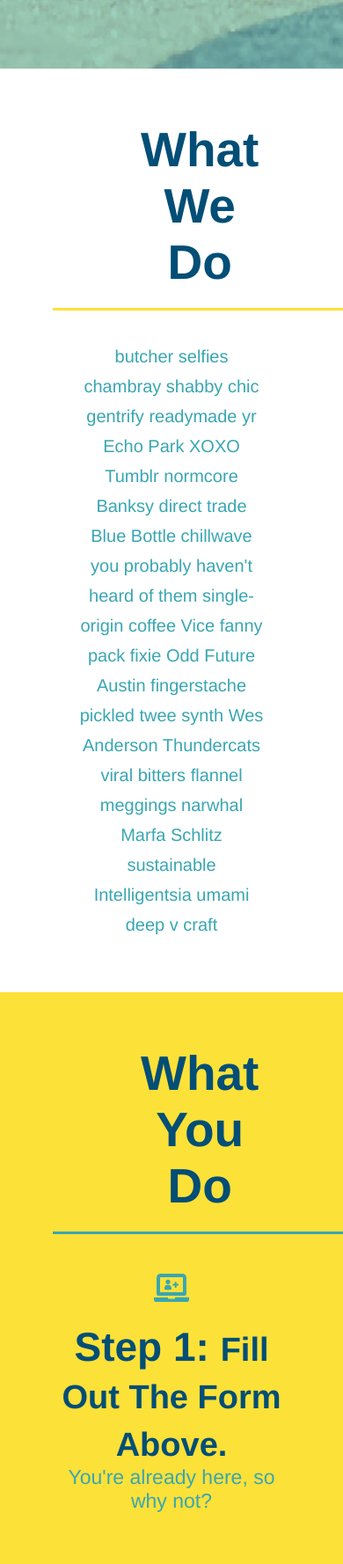
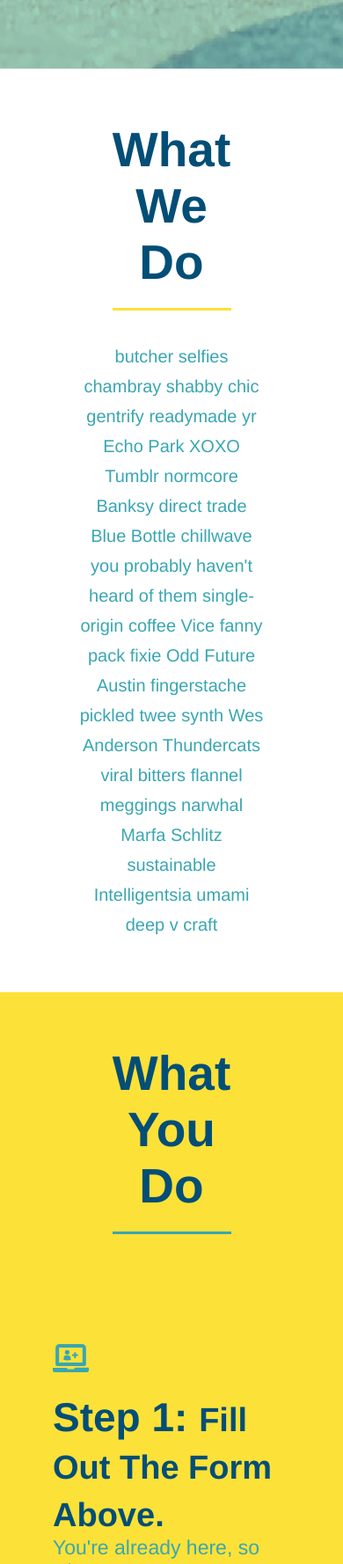
Before and after one commit to geicibarham/run-buddy, a plain HTML site: page index.html in a window 390 px wide. Shown: the part 1866-3644 px from the top of the page at 88% size. Drawn offline with Linux system fonts and the light colour scheme.

Commit message:
adding flexboxes and making site more mobile friendy

```diff
--- a/assets/css/style.css
+++ b/assets/css/style.css
@@ -145,10 +145,6 @@ margin: 5px 0 15px 0;
     font-size: 16px;
   }
 
-  .intro{
-      text-align: center;
-  }
-
 
 
   .intro p {
@@ -157,10 +153,11 @@ line-height: 1.7;
   width: 80%;
   font-size: 20px;
   margin: 0 auto;
+  text-align: center;
   }
 
   .steps {
-      text-align: center;
+
       background: #fce138;
   }
 .steps div {
@@ -184,11 +181,12 @@ line-height: 1.7;
     font-size: 38px;
 }
   .section-title {
+      padding-bottom: 20px;
+      text-align: center;
+      margin: 0 auto 35px auto;
+      width: 50%;
     font-size: 55px;
     color: #024e76;
-    margin-bottom: 35px;
-    padding: 0 100px 20px 100px;
-    display: inline-block;
     border-bottom: 3px solid;
   }
 
@@ -201,7 +199,7 @@ line-height: 1.7;
   }
 
 .trainers {
-text-align: center;
+
 }
 .trainer {
     width: 900px;
@@ -243,9 +241,12 @@ line-height: 1.3;
     .text-right {
     text-align: right;
     }
+    .flex-row {
+        display: flex;
+    }
     /*reach out styles start*/
         .contact {
-            text-align: center;
+
             background: #024e76;
           }
           .contact h2 {
--- a/index.html
+++ b/index.html
@@ -81,18 +81,29 @@
 
     <!-- What We Do Section -->
     <section id="what-we-do" class="intro">
-        <h2 class="section-title primary-border">What We Do</h2>
+        <!--Wrap every h2 with a class of "section-title in this div"-->
+        <div class="flex-row">
+            <h2 class="section-title primary-border">
+                What We Do</h2>
+        </div>
+        <div class="flex-row">
             <p>
                 butcher selfies chambray shabby chic gentrify readymade yr Echo Park XOXO Tumblr normcore Banksy direct
-            trade Blue Bottle chillwave you probably haven't heard of them single-origin coffee Vice fanny pack fixie
-            Odd Future Austin fingerstache pickled twee synth Wes Anderson Thundercats viral bitters flannel meggings
+                trade Blue Bottle chillwave you probably haven't heard of them single-origin coffee Vice fanny pack
+                fixie
+                Odd Future Austin fingerstache pickled twee synth Wes Anderson Thundercats viral bitters flannel
+                meggings
                 narwhal Marfa Schlitz sustainable Intelligentsia umami deep v craft
             </p>
+        </div>
     </section>
 
     <!-- What you do Section -->
     <section id="what-you-do" class="steps">
-        <h2 class="section-title secondary-border">What You Do</h2>
+        <div class="flex-row">
+            <h2 class="section-title secondary-border">
+                What You Do</h2>
+        </div>
 
         <div>
             <img src="./assets/images/step-1.svg" alt="" />
@@ -121,7 +132,11 @@
 
     <!-- Meet the trainers section -->
     <section id="your-trainers" class="trainers">
-        <h2 class="section-title primary-border"> Meet The Trainers </h2>
+        <div class="flex-row">
+            <h2 class="section-title primary-border">
+                Meet The Trainers
+            </h2>
+        </div>
         <article class="trainer">
             <img src="./assets/images/trainer-1.jpg" alt="Arron Stephens in his workout clothes, ready to pump iron" />
             <div class="trainer-bio text-left">
@@ -168,7 +183,11 @@
 
     <!-- "reach out" section -->
     <section id="reach-out" class="contact">
-        <h2 class="section-title secondary-border">Reach Out</h2>
+        <div class="flex-row">
+            <h2 class="section-title secondary-border">
+                Reach Out
+            </h2>
+        </div>
         <div class="contact-info">
             <iframe
                 src="https://www.google.com/maps/embed?pb=!1m18!1m12!1m3!1d3227.804839340122!2d-78.69090058585681!3d36.00063488012108!2m3!1f0!2f0!3f0!3m2!1i1024!2i768!4f13.1!3m3!1m2!1s0x89acff3b6d03000d%3A0x9b09a0ad29052fb!2s13838%20Old%20Creedmoor%20Rd%2C%20Wake%20Forest%2C%20NC%2027587!5e0!3m2!1sen!2sus!4v1640208952443!5m2!1sen!2sus"
```
Lines whose indentation alone changed are shown as unchanged.
